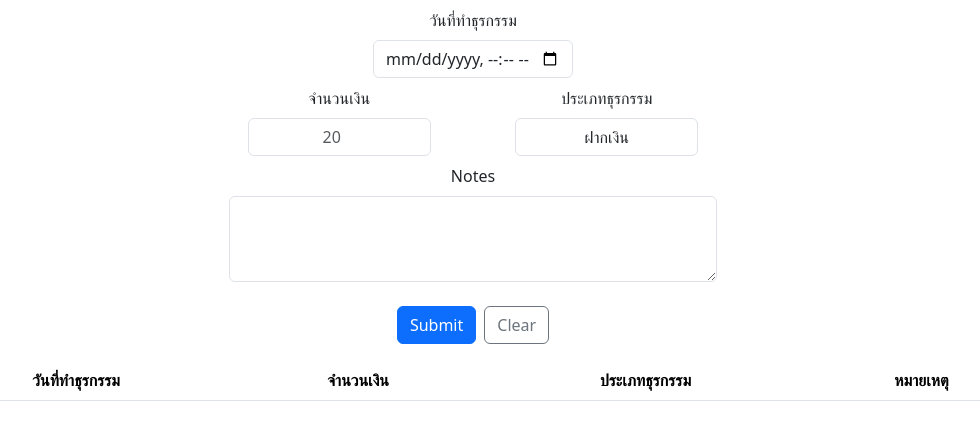
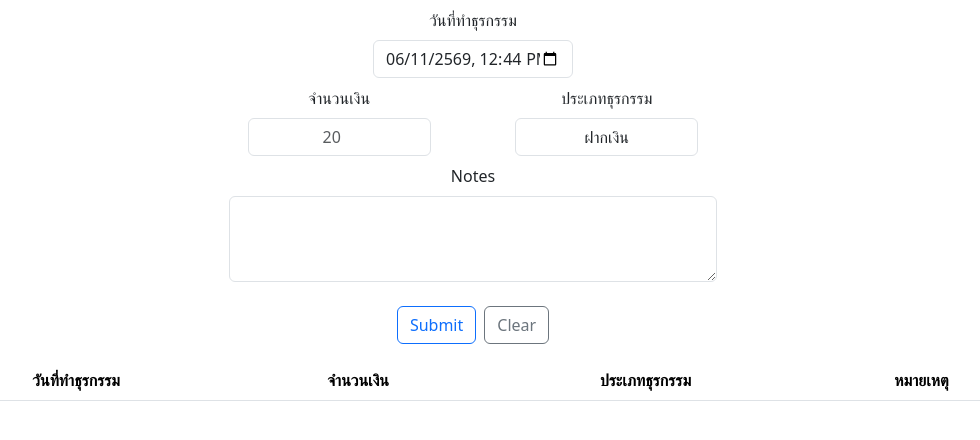
Before and after one commit to abdulthemagician/vibe-bank, a website: page publics/index.html in a window 1280 px wide. Both pictures are taken after a click on the button "Clear". Shown: the whole page, without its empty margins (167-1147 px from the left). Drawn offline with nearby package versions, Linux system fonts and the light colour scheme; no server answers.

Commit message:
feat: add event listener to clear button and auto-set current date

```diff
--- a/publics/index.html
+++ b/publics/index.html
@@ -14,16 +14,16 @@
             <div class="row mb-2">
                 <label class="form-label text-center" for="transaction-date">วันที่ทำธุรกรรม</label>
                 <!-- Add JS Script for fetch current datetime local-->
-                <input class="form-control mx-auto" name="transaction-date" type="datetime-local" style="width: 200px">
+                <input id="transaction-date-input" class="form-control mx-auto" name="transaction-date" type="datetime-local" value="" style="width: 200px" required>
             </div>
             <div class="row mb-2 align-items-center justify-content-center">
                 <div class="col-sm-6 col-10 mb-2">
                     <label class="form-label text-center d-block" for="amount">จำนวนเงิน</label>
-                    <input class="form-control w-75 mx-auto text-center" name="amount" type="number" placeholder="20">
+                    <input id="amount-input" class="form-control w-75 mx-auto text-center" name="amount" type="number" placeholder="20" required>
                 </div>
                 <div class="col-sm-6 col-10 mb-2">
                     <label class="form-label text-center d-block" for="action-type">ประเภทธุรกรรม</label>
-                    <select class="form-control w-75 mx-auto text-center" name="action-type">
+                    <select id="action-input" class="form-control w-75 mx-auto text-center" name="action-type" required>
                         <option value="deposit">ฝากเงิน</option>
                         <option value="withdraw">ถอนเงิน</option>
                     </select>
@@ -31,14 +31,15 @@
                 <div class="row">
                     <div class="col">
                         <label class="form-label text-center d-block" for="notes">Notes</label>
-                        <textarea class="form-control text-center mx-auto" name="notes" rows="3" cols="8"></textarea>
+                        <textarea id="note-input" class="form-control text-center mx-auto" name="notes" rows="3" cols="8"></textarea>
                     </div>
                 </div>
             </div>
+            <div id="message" class="d-none container justify-content-center align-items-center mt-3">ABC</div>
             <div class="row mb-2">
                 <div class="d-flex gap-2 justify-content-center mt-3">
-                    <button class="btn btn-primary" type="button">Submit</button>
-                    <button class="btn btn-outline-secondary" type="button">Clear</button>
+                    <button class="btn btn-outline-primary" type="button">Submit</button>
+                    <button class="btn btn-outline-secondary" type="button" id="clear-btn">Clear</button>
                 </div>
             </div>
         </form>
--- a/publics/js/index.js
+++ b/publics/js/index.js
@@ -1,11 +1,44 @@
 const API_URL = 'http://localhost:8000';
+
+const timeOption = {
+    year: 'numeric',
+    month: 'long',
+    day: 'numeric',
+    hour: '2-digit',
+    minute: '2-digit'
+}
+
+const getCurrentDate = () => {
+    const date = new Date();
+    const now = {
+        'day': String(date.getDate()).padStart(2, '0'),
+        'month': String(date.getMonth() + 1).padStart(2, '0'),
+        'year': String(date.getFullYear() + 543),
+        'hour': String(date.getHours()).padStart(2, '0'),
+        'minute': String(date.getMinutes()).padStart(2, '0')
+    }
+    return `${now.year}-${now.month}-${now.day}T${now.hour}:${now.minute}`
+}
+
+const transactionDateInput = document.getElementById('transaction-date-input');
+const amountInput = document.getElementById('amount-input');
+const noteInput = document.getElementById('note-input');
+const actionInput = document.getElementById('action-input');
+transactionDateInput.value = getCurrentDate();
+
+const clearBtn = document.getElementById('clear-btn');
+clearBtn.addEventListener('click', (event) => {
+    transactionDateInput.value = getCurrentDate();
+    amountInput.value = '';
+    noteInput.value = '';
+    actionInput.value = 'deposit';
+});
 
 const fetchTransaction = async () => {
     try{
         const tableBody = document.getElementById('table-body');
         const response = await axios.get(`${API_URL}/transaction/`);
         const transactions = response.data;
-        console.log(transactions);
         // tableBody.innerHTML = '';
         transactions.forEach((transaction) => {
             const tableRow = document.createElement('tr');
@@ -14,18 +47,10 @@ const fetchTransaction = async () => {
             const action_type = document.createElement('td');
             const notes = document.createElement('td');
 
-            transaction_date.textContent = `${new Date(transaction.transaction_date).toLocaleString('th-TH', {
-                year: 'numeric',
-                month: 'long',
-                day: 'numeric',
-                hour: '2-digit',
-                minute: '2-digit'
-            })} น.`;
+            transaction_date.textContent = `${new Date(transaction.transaction_date).toLocaleString('th-TH', timeOption)} น.`;
             amount.textContent = transaction.amount;
             action_type.textContent = transaction.action_type ? 'ฝากเงิน' : 'ถอนเงิน';;
             notes.textContent = transaction.note;
-
-            console.log(tableRow);
 
             tableRow.append(transaction_date, amount, action_type, notes);
             tableBody.append(tableRow);
```
